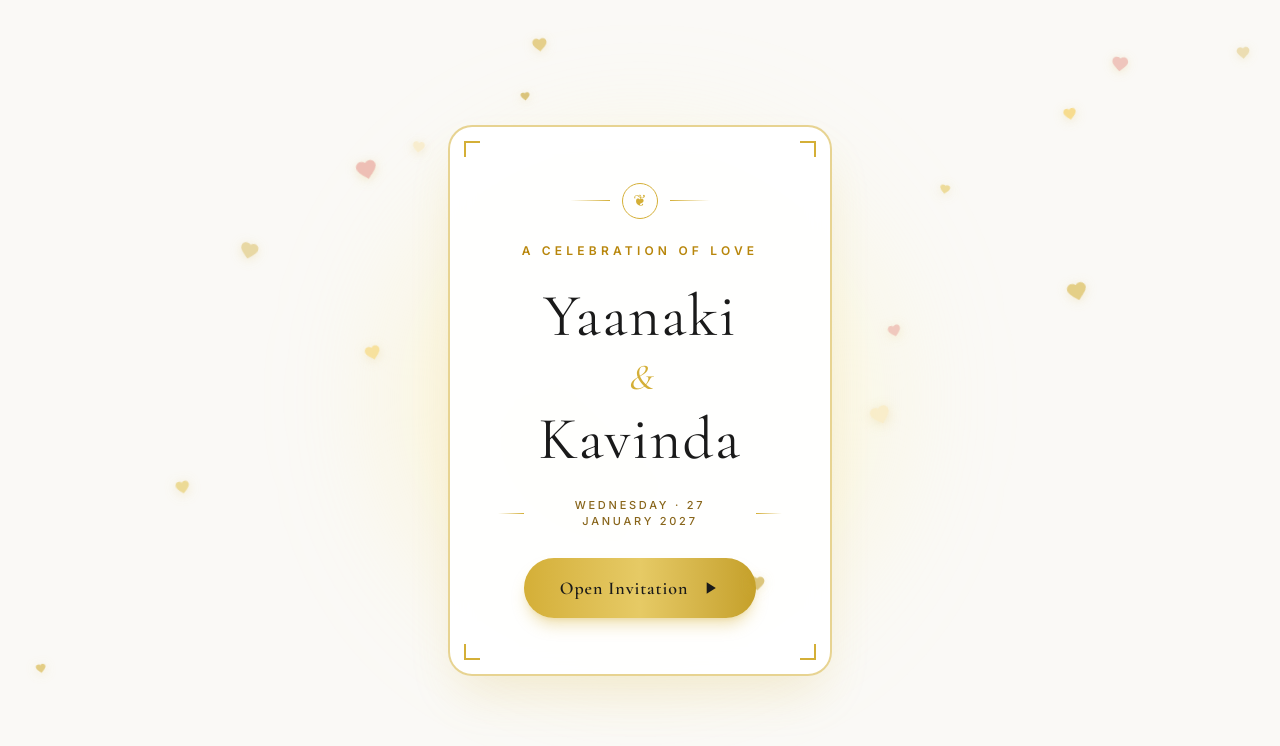
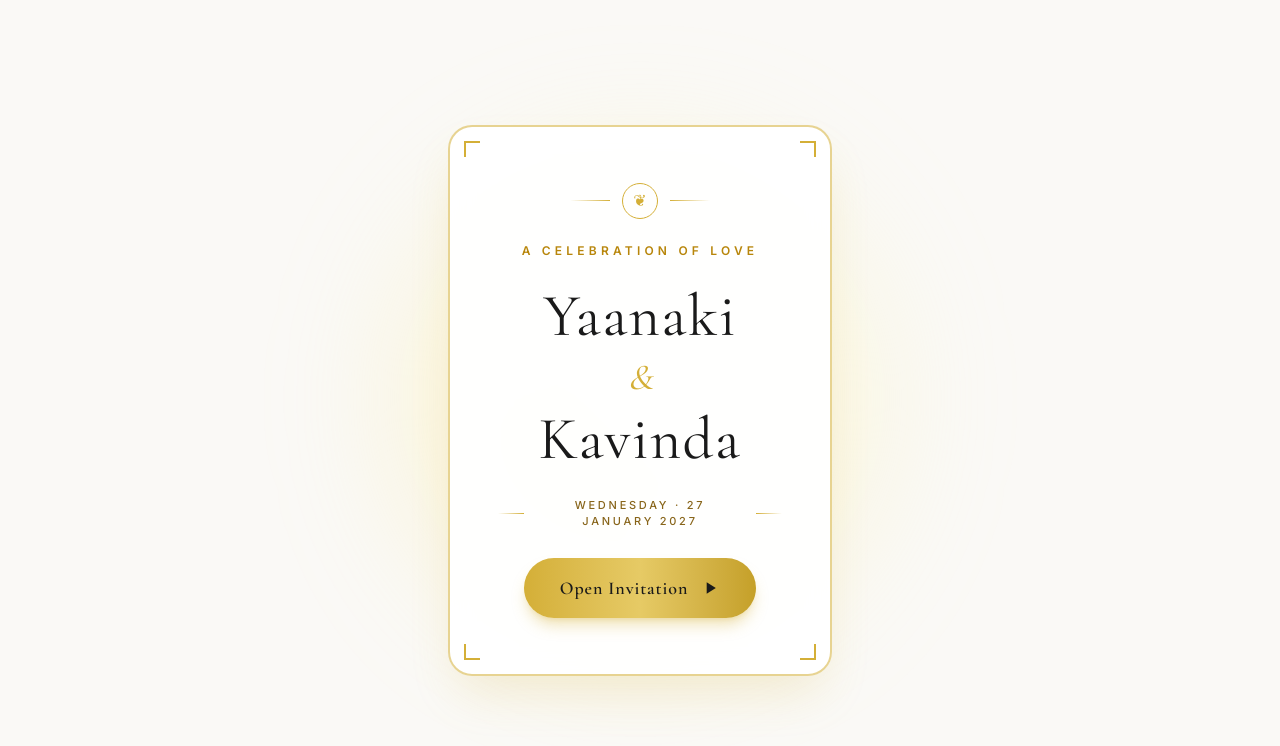
Before and after one commit to SavinduRashmika2000/akka-wedding-invitation-, a Next.js app: page / in a window 1280 px wide. Shown: the top 746 px of the page. Built offline with nearby package versions, Linux system fonts and the light colour scheme.

Commit message:
fix: ensure entrance card stays permanently visible until clicked

```diff
--- a/next.config.ts
+++ b/next.config.ts
@@ -1,9 +1,6 @@
 import type { NextConfig } from "next";
 
 const nextConfig: NextConfig = {
-  /* config options here */
-  cacheComponents: true,
-  partialPrefetching: true,
   turbopack: {
     rules: {
       "*.css": {
--- a/src/components/hero/WeddingHero.tsx
+++ b/src/components/hero/WeddingHero.tsx
@@ -61,7 +61,6 @@ export function WeddingHero({ hasEntered: propHasEntered, onOpen }: WeddingHeroP
         src={weddingConfig.media.landingVideo}
         loop
         muted
-        autoPlay
         playsInline
         preload="auto"
         className={[
@@ -75,7 +74,7 @@ export function WeddingHero({ hasEntered: propHasEntered, onOpen }: WeddingHeroP
       {/* ── STATE 1: White & Gold invitation card ── */}
       <div
         className={[
-          'absolute inset-0 z-20 flex flex-col items-center justify-center p-6',
+          'absolute inset-0 z-30 flex flex-col items-center justify-center p-6',
           'bg-[#faf9f6] transition-opacity duration-700',
           hasEntered ? 'opacity-0 pointer-events-none' : 'opacity-100',
         ].join(' ')}
--- a/src/components/ui/FallingHearts.tsx
+++ b/src/components/ui/FallingHearts.tsx
@@ -51,7 +51,7 @@ export function FallingHearts() {
 
   return (
     <div
-      className="fixed inset-0 pointer-events-none overflow-hidden z-25 select-none"
+      className="fixed inset-0 pointer-events-none overflow-hidden z-10 select-none"
       aria-hidden="true"
     >
       {hearts.map((heart) => (
```
Also changed, not shown: 1 other file (tests, documents, lock files or other folders).
